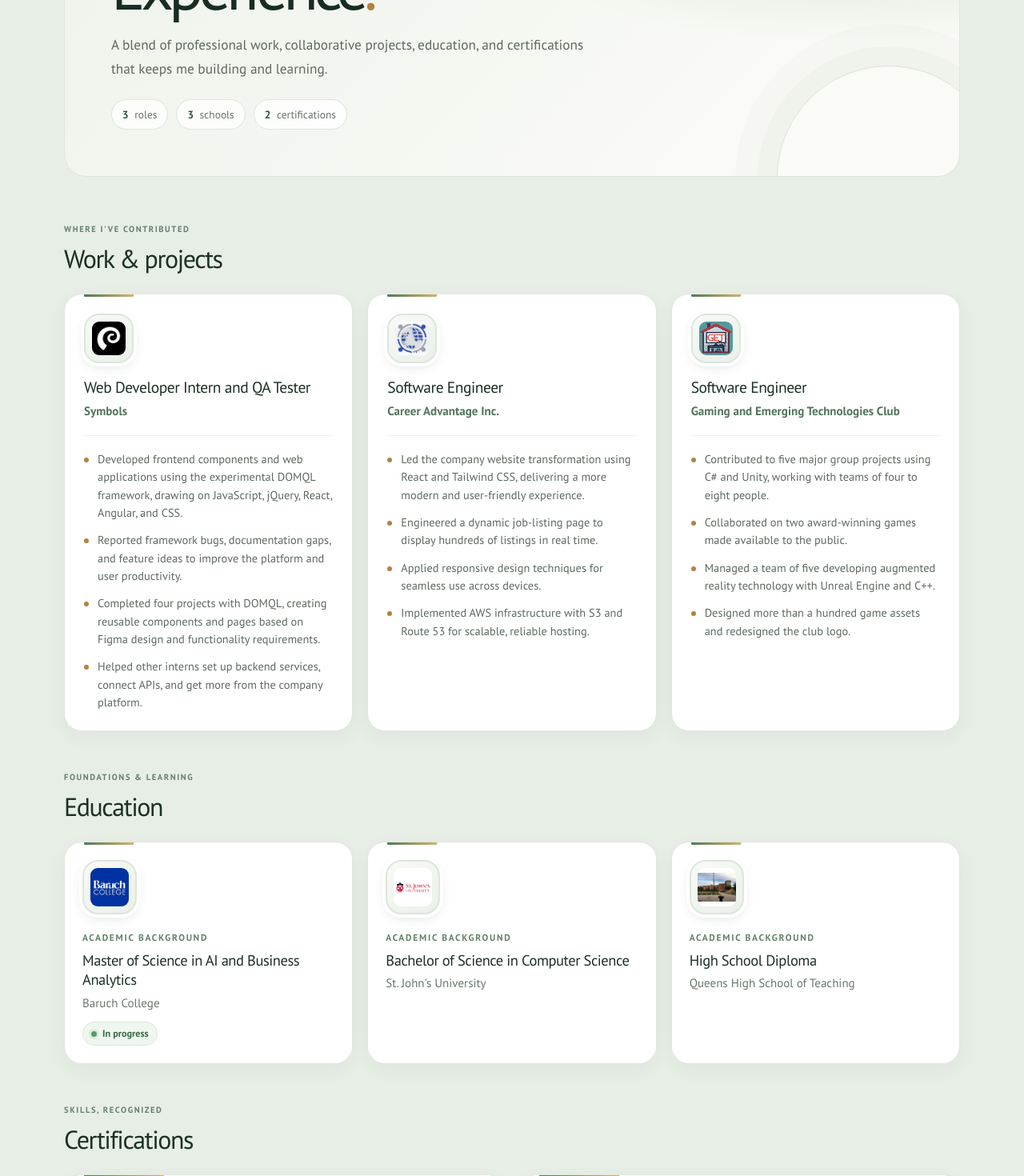
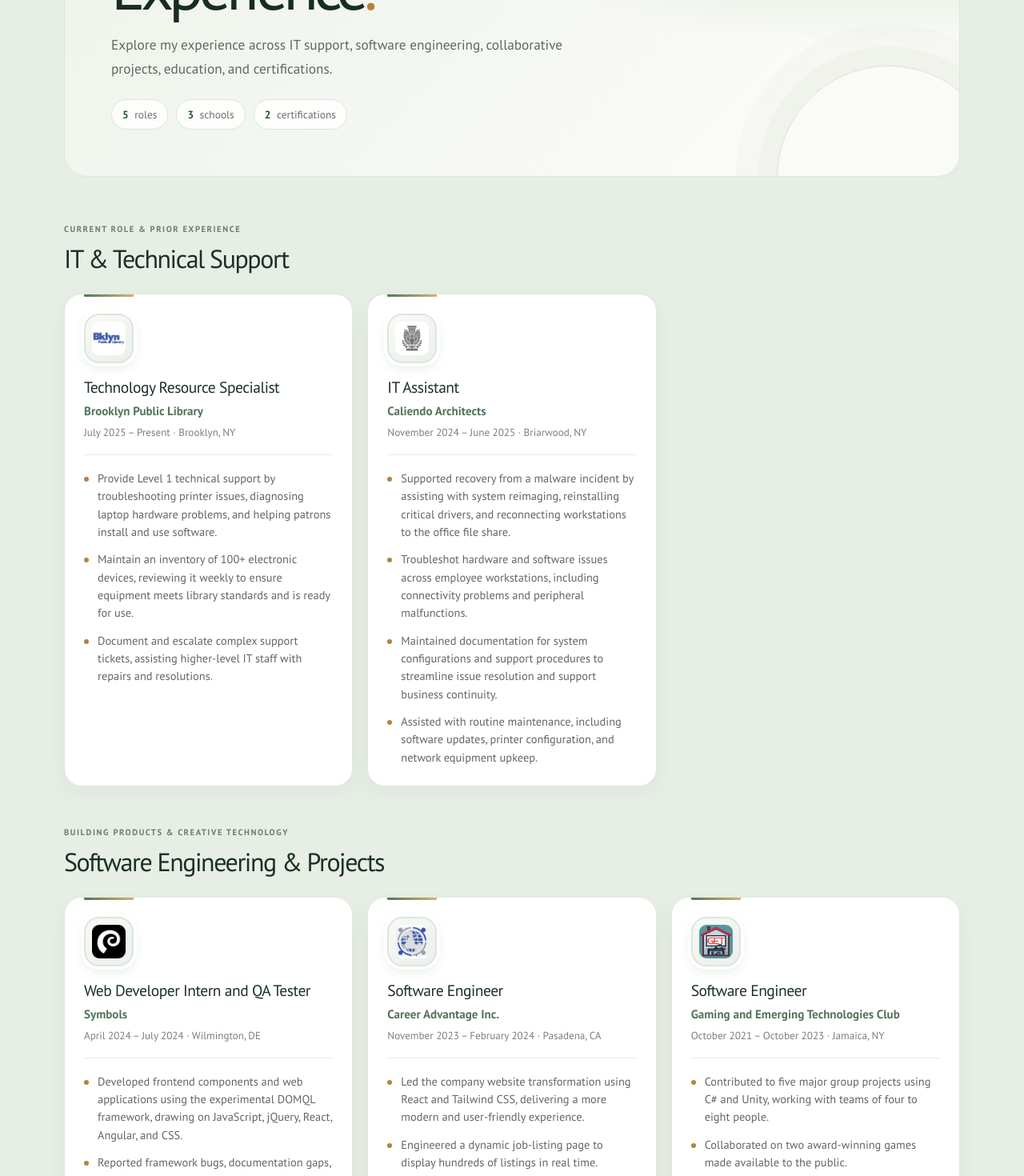
Before and after one commit to ChrisCaliendo/PersonalWebsite, a React (Vite) app in the folder PersonalWebsite/: page /experience in a window 1280 px wide. Shown: the part 280-1750 px from the top of the page at 80% size. Built offline with nearby package versions, Linux system fonts and the light colour scheme.

Commit message:
updated experience

```diff
--- a/PersonalWebsite/package.json
+++ b/PersonalWebsite/package.json
@@ -9,7 +9,7 @@
     "lint": "eslint . --ext js,jsx --report-unused-disable-directives --max-warnings 0",
     "preview": "vite preview"
   },
-    "engines": {
+  "engines": {
     "node": ">=24.0.0"
   },
   "dependencies": {
--- a/PersonalWebsite/src/App.css
+++ b/PersonalWebsite/src/App.css
@@ -1272,6 +1272,13 @@ button:focus-visible {
   font-weight: 700;
 }
 
+.experience-work-meta {
+  margin: 5px 0 0;
+  color: #778279;
+  font-size: 0.82rem;
+  line-height: 1.45;
+}
+
 .experience-card-divider {
   height: 1px;
   margin: 18px 0;
--- a/PersonalWebsite/src/Components/CardComponents/ExpCard.jsx
+++ b/PersonalWebsite/src/Components/CardComponents/ExpCard.jsx
@@ -1,4 +1,4 @@
-const ExpCard = ({ title, desc, photoUrl, employer }) => (
+const ExpCard = ({ title, desc, photoUrl, employer, period, location }) => (
   <article className="experience-work-card">
     <div className="experience-work-card-top">
       {photoUrl && (
@@ -13,6 +13,11 @@ const ExpCard = ({ title, desc, photoUrl, employer }) => (
     </div>
     <h3 className="experience-role">{title}</h3>
     <p className="experience-employer">{employer}</p>
+    {(period || location) && (
+      <p className="experience-work-meta">
+        {[period, location].filter(Boolean).join(" · ")}
+      </p>
+    )}
     <div className="experience-card-divider" />
     {desc}
   </article>
--- a/PersonalWebsite/src/Pages/Experience.jsx
+++ b/PersonalWebsite/src/Pages/Experience.jsx
@@ -6,16 +6,48 @@ import CareerAdvantageLogo from "../Assets/CareerAdvantageLogo.jpeg";
 import SymbolsLogo from "../Assets/symbo_ls_logo.jpg";
 import ComptiaLogo from "../Assets/CompTIA_A_2B.png";
 import BaruchLogo from "../Assets/baruch.jpg";
+import BPLlogo from "../Assets/brooklyn_public_library_logo.jpg";
+import GJClogo from "../Assets/GJClogo.jpg";
 
 import ExpCard from "../Components/CardComponents/ExpCard";
 import EducationCard from "../Components/CardComponents/EducationCard";
 import CertificateCard from "../Components/CardComponents/CertificateCard";
 
-const experienceItems = [
+const itExperienceItems = [
+  {
+    title: "Technology Resource Specialist",
+    employer: "Brooklyn Public Library",
+    photoUrl: BPLlogo,
+    period: "July 2025 – Present",
+    location: "Brooklyn, NY",
+    achievements: [
+      "Provide Level 1 technical support by troubleshooting printer issues, diagnosing laptop hardware problems, and helping patrons install and use software.",
+      "Maintain an inventory of 100+ electronic devices, reviewing it weekly to ensure equipment meets library standards and is ready for use.",
+      "Document and escalate complex support tickets, assisting higher-level IT staff with repairs and resolutions.",
+    ],
+  },
+  {
+    title: "IT Assistant",
+    employer: "Caliendo Architects",
+    photoUrl: GJClogo,
+    period: "November 2024 – June 2025",
+    location: "Briarwood, NY",
+    achievements: [
+      "Supported recovery from a malware incident by assisting with system reimaging, reinstalling critical drivers, and reconnecting workstations to the office file share.",
+      "Troubleshot hardware and software issues across employee workstations, including connectivity problems and peripheral malfunctions.",
+      "Maintained documentation for system configurations and support procedures to streamline issue resolution and support business continuity.",
+      "Assisted with routine maintenance, including software updates, printer configuration, and network equipment upkeep.",
+    ],
+  },
+];
+
+const softwareExperienceItems = [
   {
     title: "Web Developer Intern and QA Tester",
     employer: "Symbols",
     photoUrl: SymbolsLogo,
+    period: "April 2024 – July 2024",
+    location: "Wilmington, DE",
     achievements: [
       "Developed frontend components and web applications using the experimental DOMQL framework, drawing on JavaScript, jQuery, React, Angular, and CSS.",
       "Reported framework bugs, documentation gaps, and feature ideas to improve the platform and user productivity.",
@@ -27,6 +59,8 @@ const experienceItems = [
     title: "Software Engineer",
     employer: "Career Advantage Inc.",
     photoUrl: CareerAdvantageLogo,
+    period: "November 2023 – February 2024",
+    location: "Pasadena, CA",
     achievements: [
       "Led the company website transformation using React and Tailwind CSS, delivering a more modern and user-friendly experience.",
       "Engineered a dynamic job-listing page to display hundreds of listings in real time.",
@@ -38,6 +72,8 @@ const experienceItems = [
     title: "Software Engineer",
     employer: "Gaming and Emerging Technologies Club",
     photoUrl: GETlogo,
+    period: "October 2021 – October 2023",
+    location: "Jamaica, NY",
     achievements: [
       "Contributed to five major group projects using C# and Unity, working with teams of four to eight people.",
       "Collaborated on two award-winning games made available to the public.",
@@ -89,25 +125,51 @@ const Experience = () => (
       <p className="experience-eyebrow">The path so far</p>
       <h1 className="experience-title">Experience<span>.</span></h1>
       <p className="experience-description">
-        A blend of professional work, collaborative projects, education, and
-        certifications that keeps me building and learning.
+        Explore my experience across IT support, software engineering,
+        collaborative projects, education, and certifications.
       </p>
       <div className="experience-summary" aria-label="Experience overview">
-        <span><strong>{experienceItems.length}</strong> roles</span>
+        <span>
+          <strong>{itExperienceItems.length + softwareExperienceItems.length}</strong> roles
+        </span>
         <span><strong>{educationItems.length}</strong> schools</span>
         <span><strong>{certifications.length}</strong> certifications</span>
       </div>
     </header>
 
-    <section className="experience-section" aria-labelledby="work-heading">
+    <section className="experience-section" aria-labelledby="it-experience-heading">
       <div className="experience-section-heading">
         <div>
-          <p className="experience-section-kicker">Where I&apos;ve contributed</p>
-          <h2 id="work-heading">Work &amp; projects</h2>
+          <p className="experience-section-kicker">Current role &amp; prior experience</p>
+          <h2 id="it-experience-heading">IT &amp; Technical Support</h2>
         </div>
       </div>
       <div className="experience-work-grid">
-        {experienceItems.map((item) => (
+        {itExperienceItems.map((item) => (
+          <ExpCard
+            key={item.employer}
+            {...item}
+            desc={
+              <ul className="experience-achievements">
+                {item.achievements.map((achievement) => (
+                  <li key={achievement}>{achievement}</li>
+                ))}
+              </ul>
+            }
+          />
+        ))}
+      </div>
+    </section>
+
+    <section className="experience-section" aria-labelledby="software-experience-heading">
+      <div className="experience-section-heading">
+        <div>
+          <p className="experience-section-kicker">Building products &amp; creative technology</p>
+          <h2 id="software-experience-heading">Software Engineering &amp; Projects</h2>
+        </div>
+      </div>
+      <div className="experience-work-grid">
+        {softwareExperienceItems.map((item) => (
           <ExpCard
             key={item.employer}
             {...item}
```
Also changed, not shown: PersonalWebsite/src/Assets/GJClogo.jpg (added), PersonalWebsite/src/Assets/brooklyn_public_library_logo.jpg (added).
